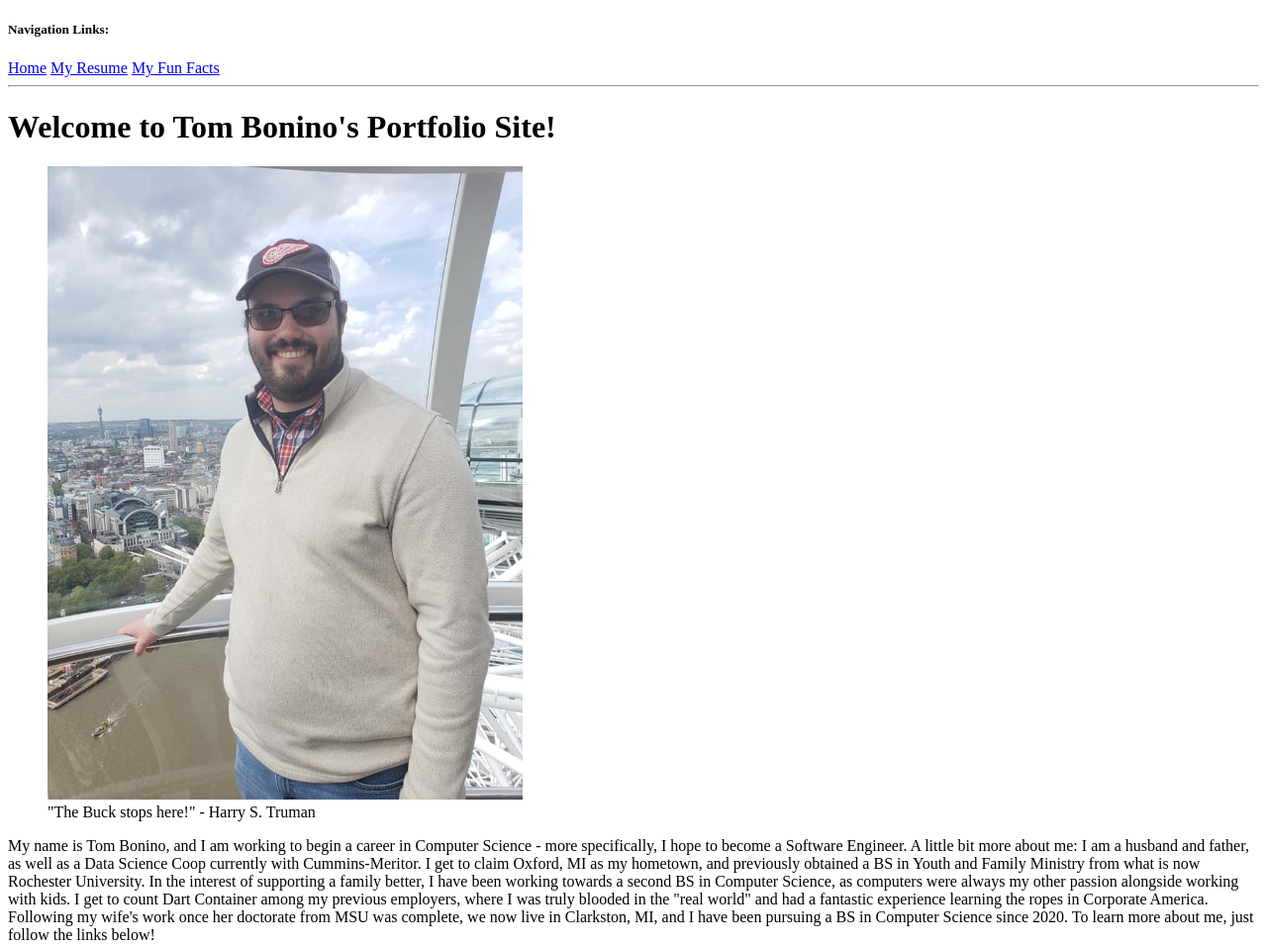
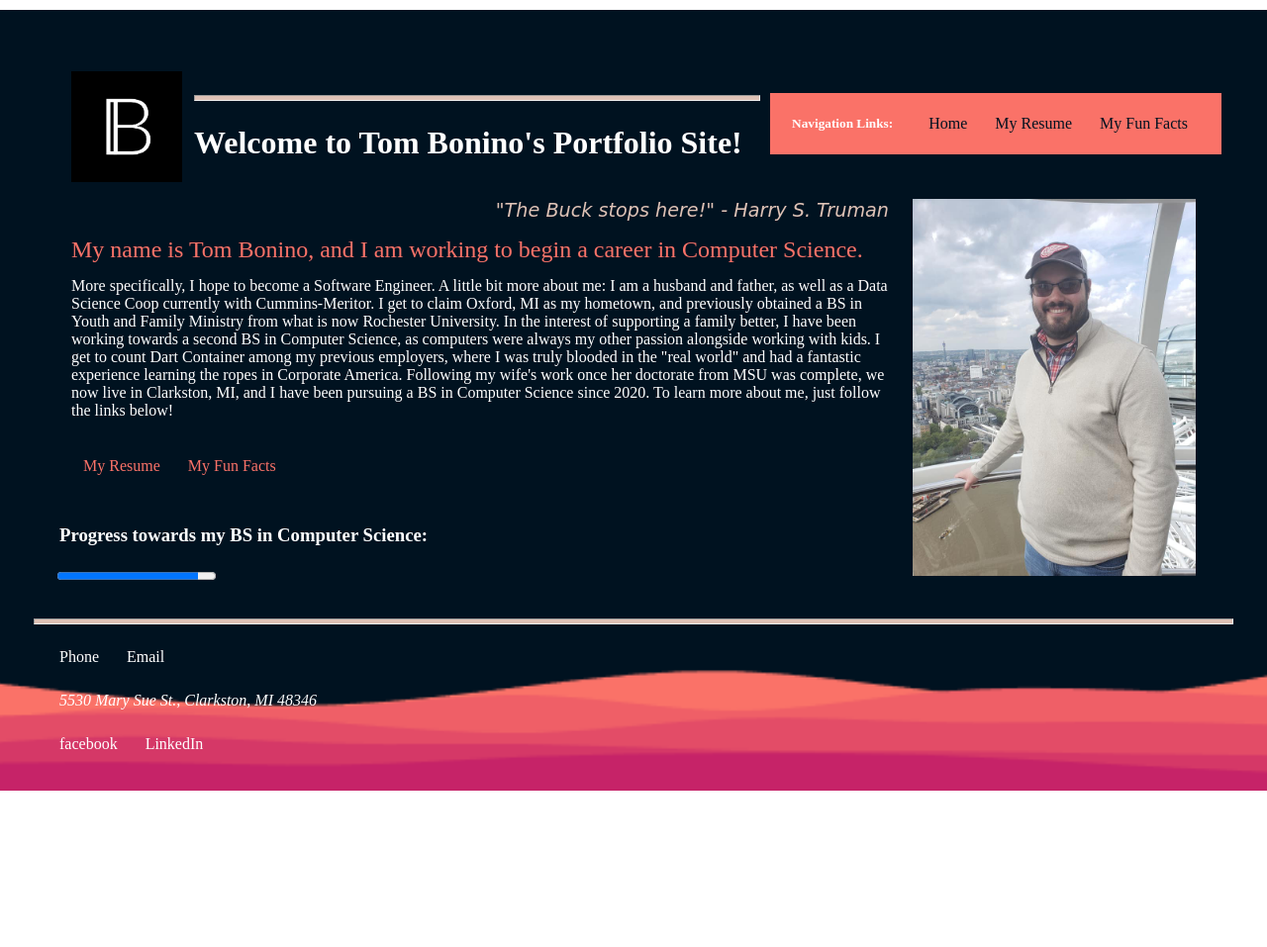
Before and after one commit to tbonino/TomBonino_portfolio_website, a plain HTML site: page index.html in a window 1280 px wide. Shown: the top 957 px of the page at 99% size. After the commit the page ends 809 px from the top, so only its background shows below. Drawn offline with Linux system fonts and the light colour scheme.

Commit message:
Added extensive styling in CSS3.

```diff
--- /dev/null
+++ b/css/style.css
@@ -0,0 +1,135 @@
+/*try to dynamically account for width in the query*/
+@media screen {
+  /*body styling rules, try to impose a structure on all body stylings*/
+  body {
+    background-image: url(/Media/img/layered-waves-haikei.png);
+    background-position: center;
+    background-repeat: no-repeat;
+    background-size: cover;
+    --font-color: white;
+    --link-color: #001220;
+    --other-color: #dec2b6;
+    color: var(--font-color);
+  }
+
+  * {
+    margin: 10px;
+    padding: 2px;
+    box-sizing: border-box;
+  }
+
+  /*get rid of hyperlink styling of anchors*/
+  a {
+    text-decoration: none;
+  }
+
+  /*help horizontal rule standout from background.*/
+  hr {
+    background-color: var(--other-color);
+  }
+
+  /*navbar links will be different colors from all others*/
+  footer a {
+    color: var(--font-color);
+  }
+
+  /*Links after introduction on landing page get their own color*/
+  .landingPage a {
+    color: #fa7268;
+  }
+
+  /*Introductory sentence explaining the gist of the website*/
+  .introText {
+    color: #fa7268;
+    font-size: x-large;
+  }
+
+  /*help logo stay a reasonable size depending on device*/
+  .logo img {
+    width: 10%;
+    height: 10%;
+    float: left;
+  }
+
+  /*Give the quote some styling to help it stand out*/
+  .quote {
+    float: right;
+    font-style: italic;
+    font-family: Brush Script MT, Brush Script Std, cursive;
+    font-size: larger;
+    color: var(--other-color);
+  }
+
+  .profileImg img {
+    width: 25%;
+    height: 25%;
+    float: right;
+  }
+
+  .navbar {
+    display: flex;
+    justify-content: space-between;
+    align-items: center;
+    padding: 10px;
+    background-color: #fa7268;
+    float: right;
+  }
+
+  .navbar a {
+    color: var(--link-color);
+  }
+
+  /*introduce dynamic reposnse to links*/
+  .navbar a:hover {
+    background-color: var(--other-color);
+    border-radius: 5px;
+    transition: 0.3s ease;
+  }
+
+  .familyDesc {
+    display: flex;
+    justify-content: space-between;
+    align-items: center;
+  }
+
+  .familyDesc img {
+    width: 75%;
+    height: 75%;
+  }
+
+  .funPhoto img {
+    width: 35%;
+    height: 35%;
+  }
+
+  .tvShow {
+    display: flex;
+    justify-content: space-between;
+    align-items: center;
+  }
+
+  .tvShow img {
+    width: 75%;
+    height: 75%;
+  }
+  footer a:hover {
+    background-color: var(--other-color);
+    border-radius: 5px;
+    transition: 0.3s ease;
+  }
+
+  .landingPage a:hover {
+    background-color: var(--other-color);
+    border-radius: 5px;
+    transition: 0.3s ease;
+  }
+
+  .funFactsPage a {
+    color: var(--other-color);
+  }
+
+  .funFactsPage a:hover {
+    color: var(--font-color);
+    background-color: var(--other-color);
+  }
+}
--- a/index.html
+++ b/index.html
@@ -15,12 +15,19 @@
       href="./Media/img/favicon.png"
       type="image/x-icon"
     />
+    <!--link css style sheet-->
+    <link rel="stylesheet" href="./css/style.css" />
   </head>
   <body>
     <!--reuse header for every page-->
-    <header id="Page Header">
+    <header id="Page Header" class="pageHeader">
       <!-- Navigational Links -->
-      <div>
+      <div class="logo">
+        <figure>
+          <img src="/Media/img/favicon.png" alt="A 'B' Logo" />
+        </figure>
+      </div>
+      <div class="navbar">
         <h5>Navigation Links:</h5>
         <nav id="navbar">
           <a href="./index.html" class="navOption">Home</a>
@@ -31,45 +38,50 @@
     </header>
     <hr />
     <!--enclose the code of the landing page in main-->
-    <main>
+    <main class="landingPage">
       <h1>Welcome to Tom Bonino's Portfolio Site!</h1>
       <!--profile picture and caption-->
-      <article>
+      <article class="profileImg">
         <figure>
           <img
             src="./Media/img/Single Profile.jpg"
             alt="A photo of me in London."
-            height="640"
-            width="480"
           />
-          <figcaption>"The Buck stops here!" - Harry S. Truman</figcaption>
+          <figcaption class="quote">
+            "The Buck stops here!" - Harry S. Truman
+          </figcaption>
         </figure>
       </article>
       <!--Elevator pitch and links to other pages-->
       <article>
         <div>
-          <p>
+          <p class="introText">
             My name is Tom Bonino, and I am working to begin a career in
-            Computer Science - more specifically, I hope to become a Software
-            Engineer. A little bit more about me: I am a husband and father, as
-            well as a Data Science Coop currently with Cummins-Meritor. I get to
-            claim Oxford, MI as my hometown, and previously obtained a BS in
-            Youth and Family Ministry from what is now Rochester University. In
-            the interest of supporting a family better, I have been working
-            towards a second BS in Computer Science, as computers were always my
-            other passion alongside working with kids. I get to count Dart
-            Container among my previous employers, where I was truly blooded in
-            the "real world" and had a fantastic experience learning the ropes
-            in Corporate America. Following my wife's work once her doctorate
-            from MSU was complete, we now live in Clarkston, MI, and I have been
-            pursuing a BS in Computer Science since 2020. To learn more about
-            me, just follow the links below!
+            Computer Science.
+          </p>
+          <p class="elevatorPitch">
+            More specifically, I hope to become a Software Engineer. A little
+            bit more about me: I am a husband and father, as well as a Data
+            Science Coop currently with Cummins-Meritor. I get to claim Oxford,
+            MI as my hometown, and previously obtained a BS in Youth and Family
+            Ministry from what is now Rochester University. In the interest of
+            supporting a family better, I have been working towards a second BS
+            in Computer Science, as computers were always my other passion
+            alongside working with kids. I get to count Dart Container among my
+            previous employers, where I was truly blooded in the "real world"
+            and had a fantastic experience learning the ropes in Corporate
+            America. Following my wife's work once her doctorate from MSU was
+            complete, we now live in Clarkston, MI, and I have been pursuing a
+            BS in Computer Science since 2020. To learn more about me, just
+            follow the links below!
           </p>
         </div>
         <div>
-          <nav id="introLinks">
-            <a href="./html/resume.html" class="navOption">My Resume</a>
-            <a href="./html/fun_facts.html" class="navOption">My Fun Facts</a>
+          <nav id="introLinks" class="introLinks">
+            <a href="./html/resume.html" class="navOptionEmbed">My Resume</a>
+            <a href="./html/fun_facts.html" class="navOptionEmbed"
+              >My Fun Facts</a
+            >
           </nav>
         </div>
       </article>
@@ -82,12 +94,14 @@
     <hr />
     <!--include all links/contact info here-->
     <footer>
-      <div id="contactInformation">
+      <div id="contactInformation" class="contactInformation">
         <a href="tel:12489783231">Phone</a>
         <a href="mailto:tbonino@protonmail.com">Email</a>
       </div>
-      <address>5530 Mary Sue St., Clarkston, MI 48346</address>
-      <div id="socialMediaLinks">
+      <div class="addressInfo">
+        <address>5530 Mary Sue St., Clarkston, MI 48346</address>
+      </div>
+      <div id="socialMediaLinks" class="socialMediaLinks">
         <a href="https://www.facebook.com/tom.bonino">facebook</a>
         <a href="https://www.linkedin.com/in/thomas-bonino-038a20b7/"
           >LinkedIn</a
```
Also changed, not shown: html/fun_facts.html (+21 -23 lines), html/resume.html (+10 -3 lines), Media/img/layered-waves-haikei.png (added).
